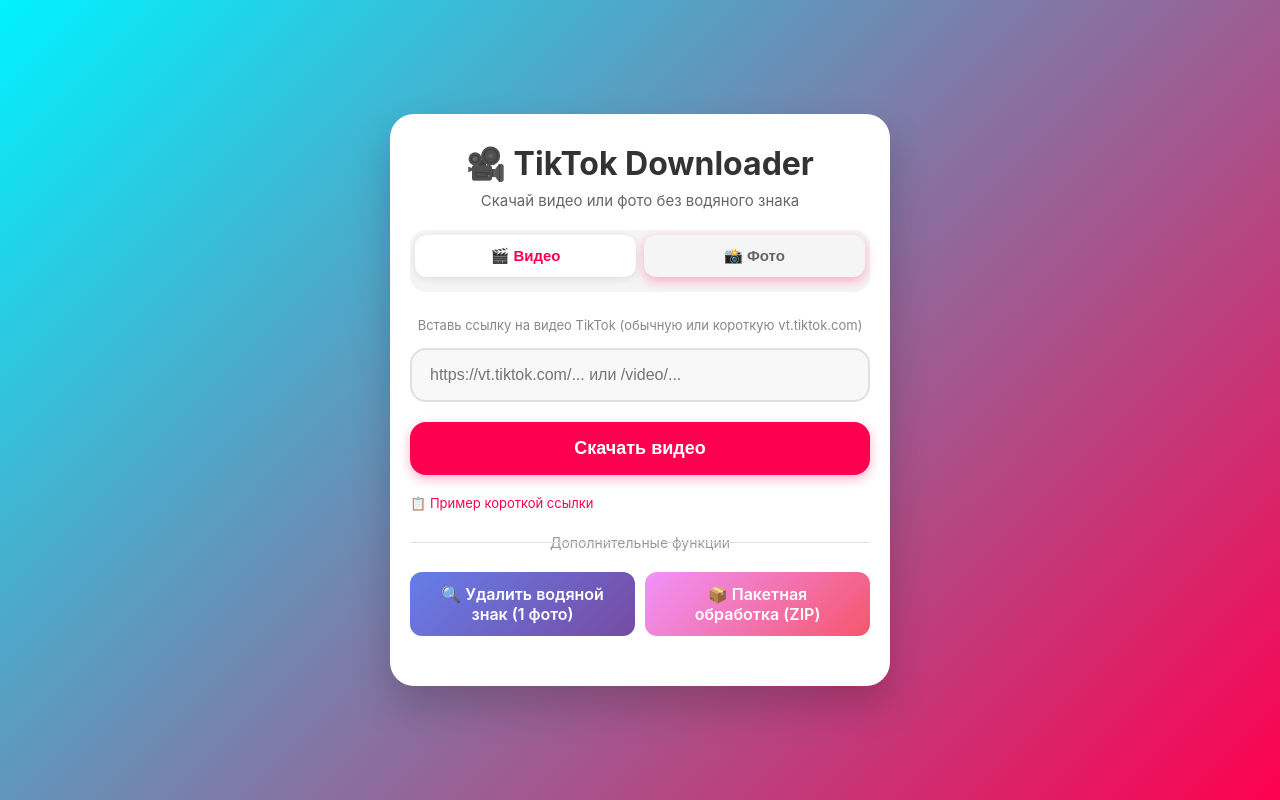
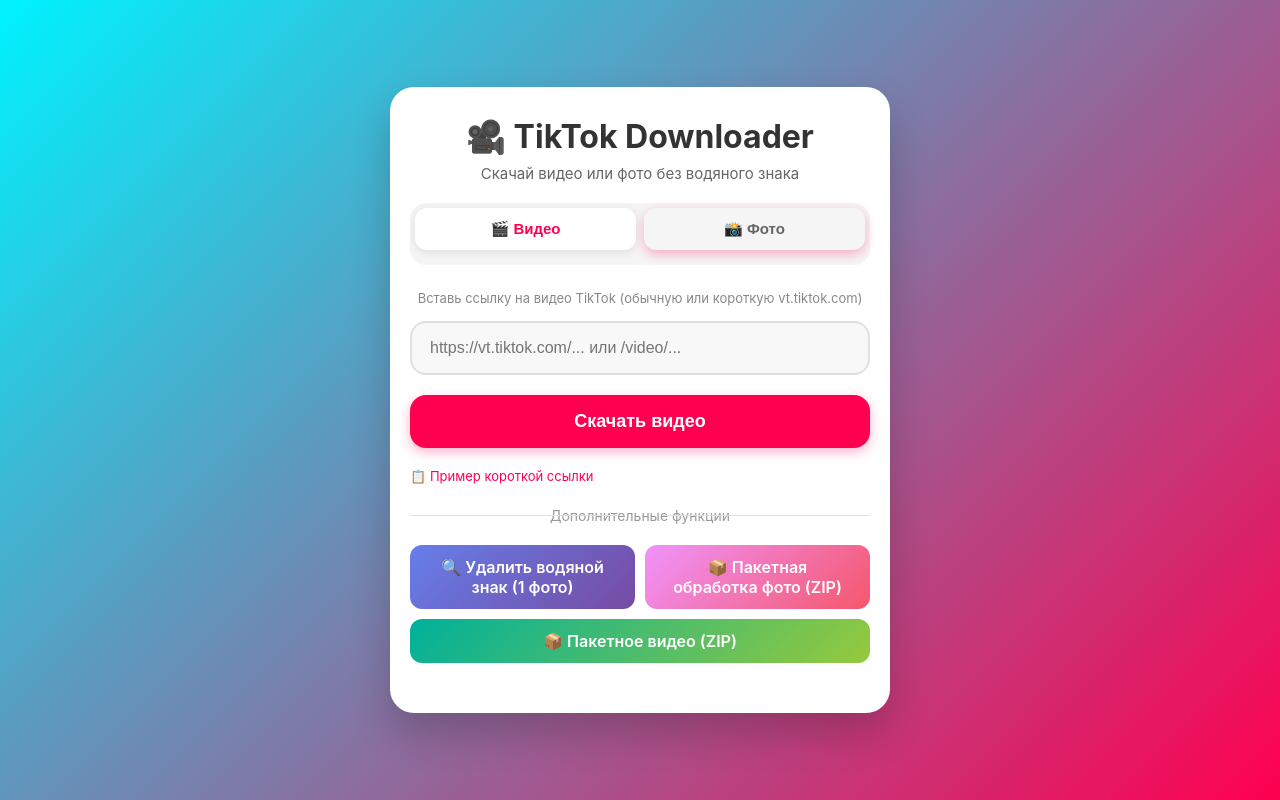
Before and after one commit to Tokiyashe/stranaya-1.5, a FastAPI app: page / in a window 1280 px wide. Run offline with FastAPI, Linux system fonts and the light colour scheme.

Commit message:
Add batch processing buttons for video and watermark
Added buttons for batch video processing and watermark removal.

```diff
--- a/templates/index.html
+++ b/templates/index.html
@@ -314,7 +314,10 @@
         🔍 Удалить водяной знак (1 фото)
     </a>
     <a href="/batch-watermark" class="watermark-btn batch">
-                📦 Пакетная обработка (ZIP)
+        📦 Пакетная обработка фото (ZIP)
+    </a>
+    <a href="/batch-video" class="watermark-btn" style="background: linear-gradient(135deg, #00b09b, #96c93d);">
+        📦 Пакетное видео (ZIP)
     </a>
 </div>
 
```
Lines whose indentation alone changed are shown as unchanged.
